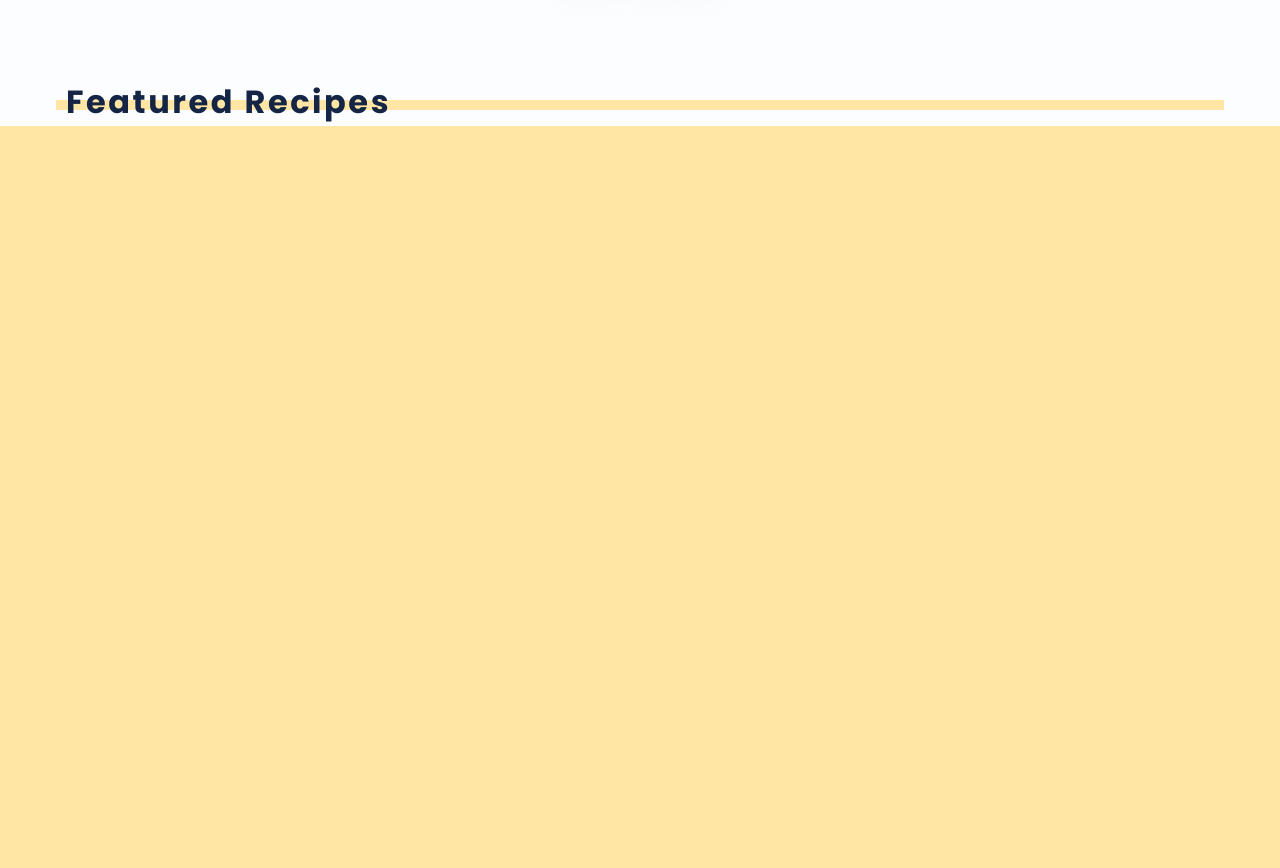
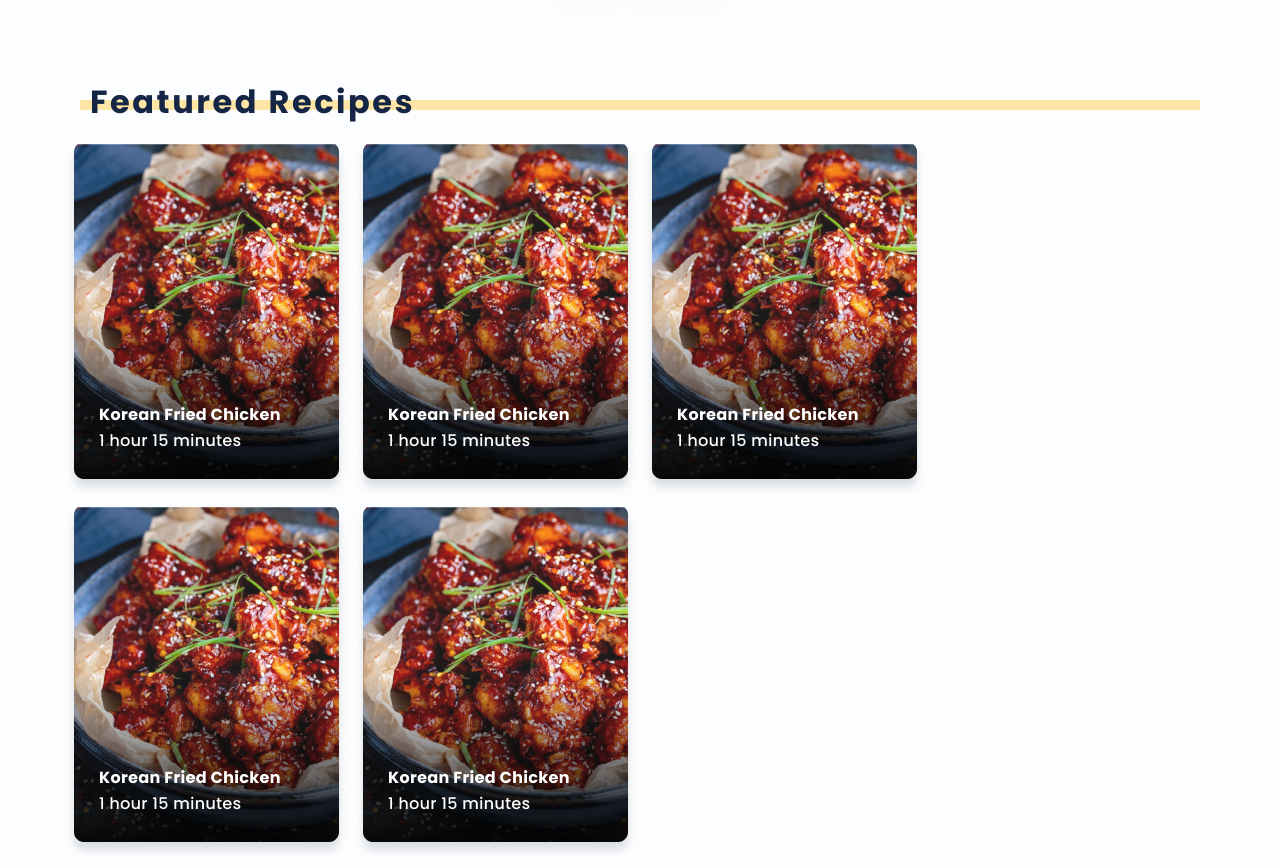
Before and after one commit to molynatep/idm232-mpt54, a PHP site: page / in a window 1280 px wide. Shown: the part 680-1548 px from the top of the page. Before the commit the page ends 806 px from the top, so only its background shows below. Run offline with PHP 8.4, Linux system fonts and the light colour scheme.

Commit message:
adding pics

```diff
--- a/css/stylesheet.css
+++ b/css/stylesheet.css
@@ -89,8 +89,15 @@ margin-top: .2rem;
     background-color: #FFE6A5;
     height: 10px;
     width: 100vw;
-    margin: 5rem 3.5rem 0 ;
+    margin: 5rem 5rem 0 ;
 
+  }
+
+  .grid {
+    display: grid;
+    justify-content: center;
+    align-items: center;
+    margin: 2rem 4rem 0;
   }
 
   @media screen and (max-width: 600px) {
--- a/index.html
+++ b/index.html
@@ -44,5 +44,14 @@
          </div>
       </div>
    </main>
+   <div class="grid">
+      <div>
+      <img src="imgs/chicken.png" alt="chicken">
+      <img src="imgs/chicken.png" alt="chicken">
+      <img src="imgs/chicken.png" alt="chicken">
+      <img src="imgs/chicken.png" alt="chicken">
+      <img src="imgs/chicken.png" alt="chicken">
+      </div>
+   </div>
 </body>
 </html>
```
Also changed, not shown: imgs/chicken.png (added).
